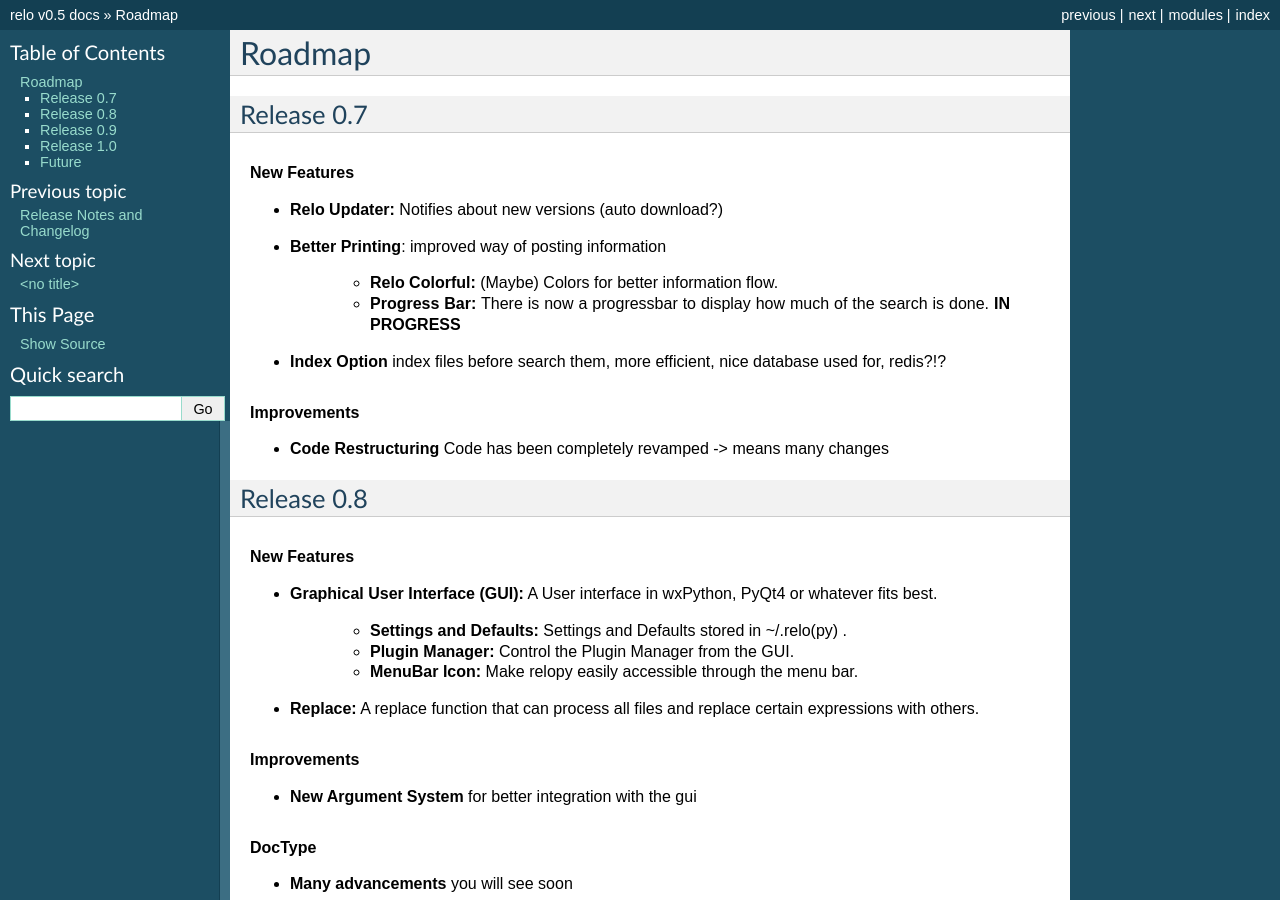
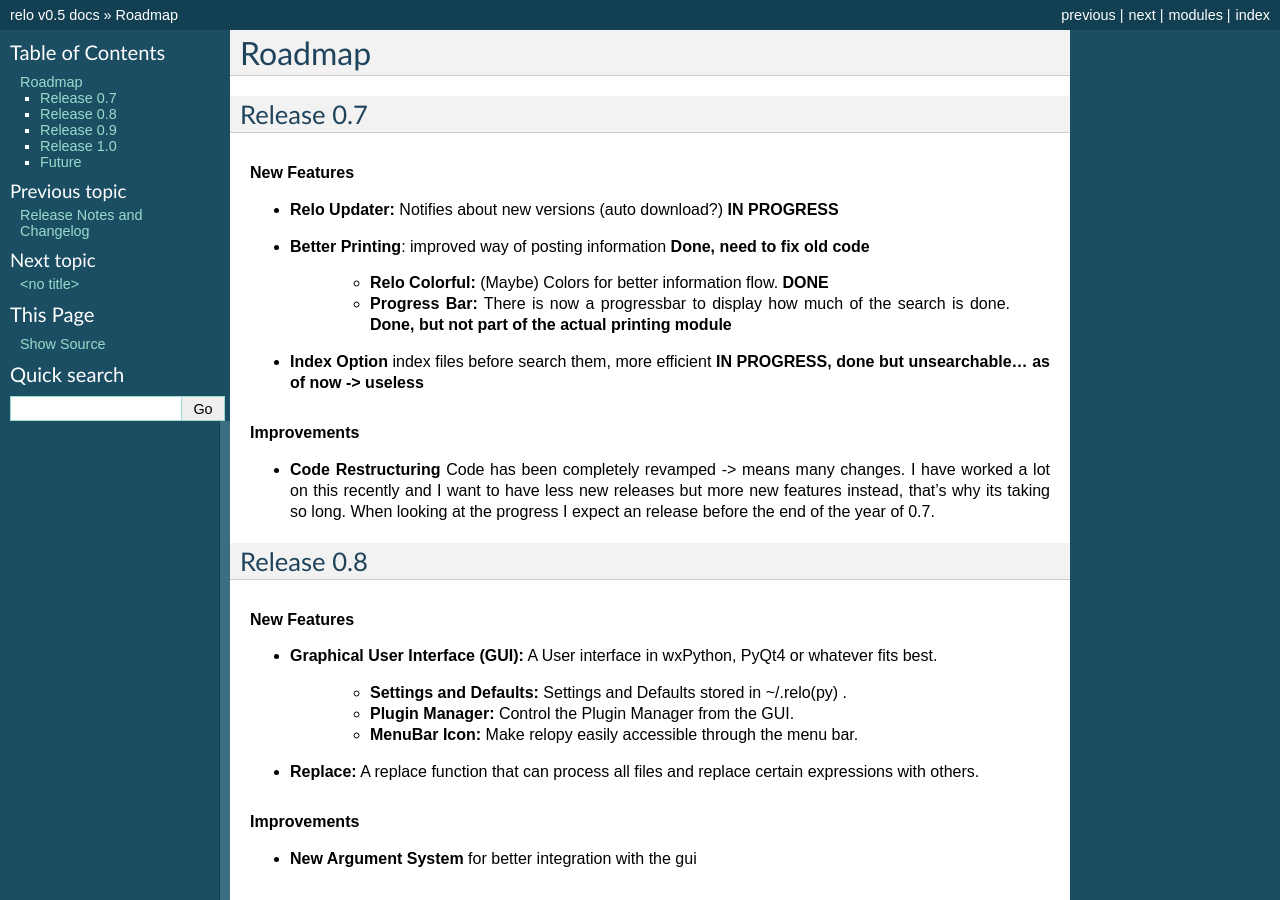
Before and after one commit to cwoebker/relo, a Sphinx documentation site: the page built from docs/roadmap.rst, in a window 1280 px wide and 900 px high. Built offline with Sphinx 7.4.7, drawn with Linux system fonts in a browser that asks for light colours.

Commit message:
roadmap updated, release date added

```diff
--- a/docs/roadmap.rst
+++ b/docs/roadmap.rst
@@ -11,18 +11,18 @@
 
 .. rubric:: New Features
 
-* **Relo Updater:** Notifies about new versions (auto download?)
+* **Relo Updater:** Notifies about new versions (auto download?) **IN PROGRESS**
 
-* **Better Printing**: improved way of posting information
+* **Better Printing**: improved way of posting information **Done, need to fix old code**
 
-    * **Relo Colorful:** (Maybe) Colors for better information flow.
-    * **Progress Bar:** There is now a progressbar to display how much of the search is done. **IN PROGRESS**
+    * **Relo Colorful:** (Maybe) Colors for better information flow. **DONE**
+    * **Progress Bar:** There is now a progressbar to display how much of the search is done. **Done, but not part of the actual printing module**
 
-* **Index Option** index files before search them, more efficient, nice database used for, redis?!?
+* **Index Option** index files before search them, more efficient **IN PROGRESS, done but unsearchable... as of now -> useless**
 
 .. rubric:: Improvements
 
-* **Code Restructuring** Code has been completely revamped -> means many changes
+* **Code Restructuring** Code has been completely revamped -> means many changes. I have worked a lot on this recently and I want to have less new releases but more new features instead, that's why its taking so long. When looking at the progress I expect an release before the end of the year of 0.7.
 
 
 Release 0.8
```
